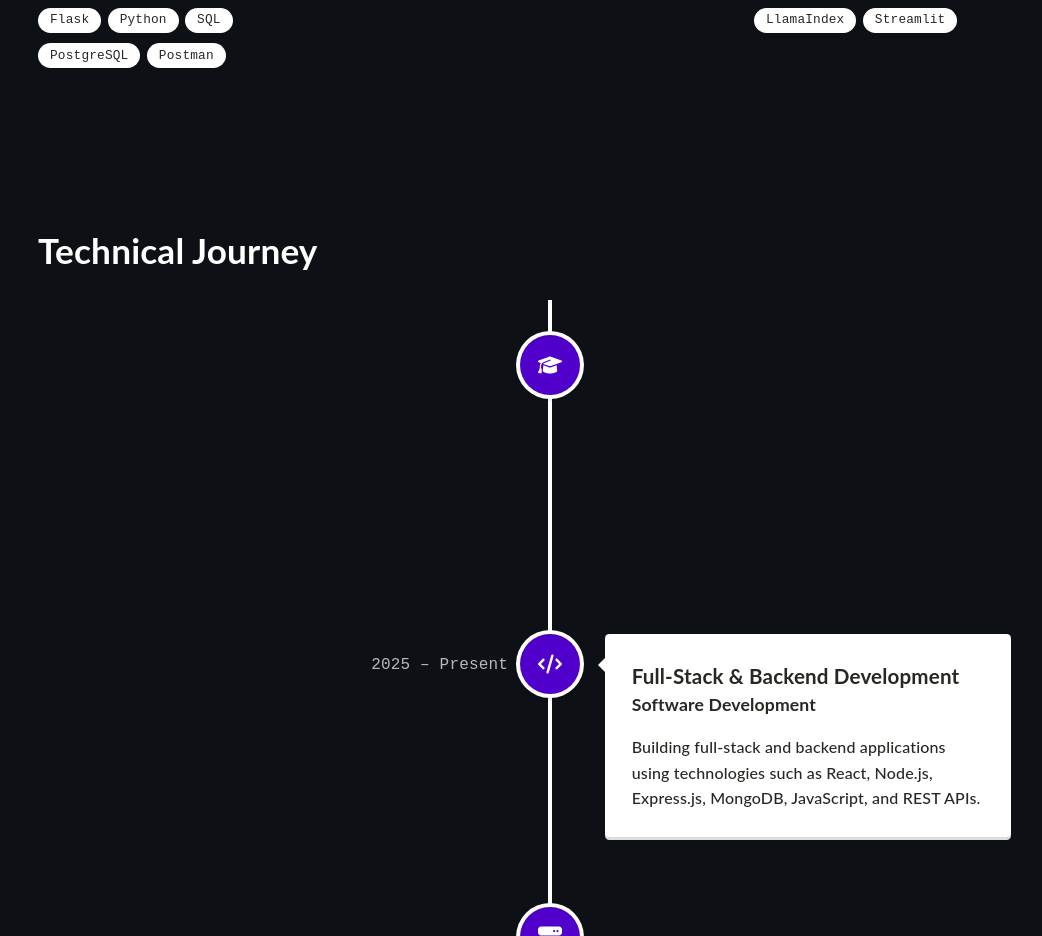
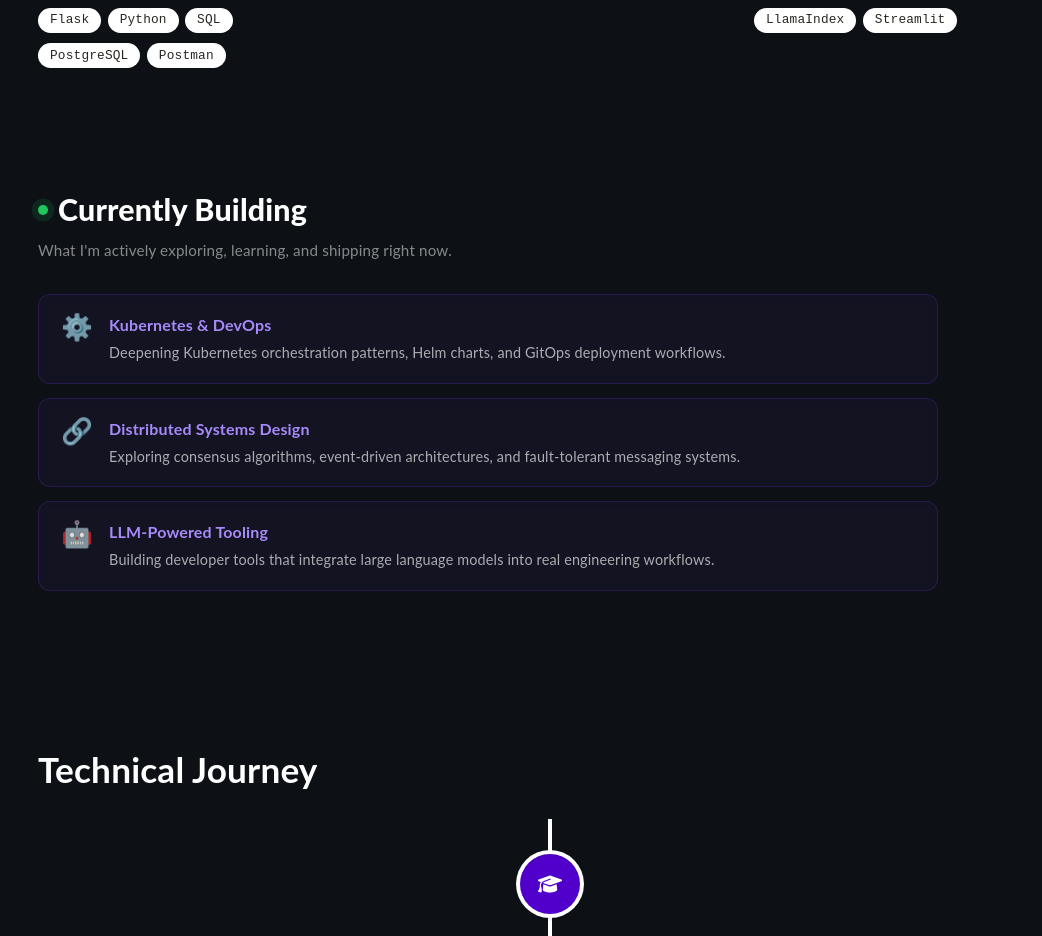
Before and after one commit to prasad-bug/prasad_portfolio, a React (Create React App) app: page /#/ in a window 1280 px wide. Shown: the part 1362-2298 px from the top of the page, without its empty margins (90-1132 px from the left). Built offline with nearby package versions, Linux system fonts and the light colour scheme.

Commit message:
Add CurrentlyBuilding section between Expertise and Timeline

```diff
--- /dev/null
+++ b/src/assets/styles/CurrentlyBuilding.scss
@@ -0,0 +1,144 @@
+/* ===== Section wrapper ===== */
+.cb-container {
+    padding: 4% 10% 5%;
+    text-align: left;
+}
+
+.cb-inner {
+    max-width: 900px;
+}
+
+/* ===== Header row ===== */
+.cb-header {
+    display: flex;
+    align-items: center;
+    gap: 10px;
+    margin-bottom: 6px;
+}
+
+/* Pulsing green "live" dot */
+.cb-live-dot {
+    display: inline-block;
+    width: 10px;
+    height: 10px;
+    border-radius: 50%;
+    background: #22c55e;
+    flex-shrink: 0;
+    box-shadow: 0 0 0 0 rgba(34, 197, 94, 0.6);
+    animation: cb-pulse 2s ease-in-out infinite;
+}
+
+@keyframes cb-pulse {
+    0%   { box-shadow: 0 0 0 0 rgba(34, 197, 94, 0.55); }
+    60%  { box-shadow: 0 0 0 8px rgba(34, 197, 94, 0); }
+    100% { box-shadow: 0 0 0 0 rgba(34, 197, 94, 0); }
+}
+
+.cb-title {
+    font-size: 1.9rem;
+    font-weight: 800;
+    margin: 0;
+    color: white;
+}
+
+.light-mode .cb-title {
+    color: #0d1116;
+}
+
+.cb-subtitle {
+    font-size: 0.95rem;
+    color: rgba(255, 255, 255, 0.5);
+    margin: 0 0 32px 0;
+}
+
+.light-mode .cb-subtitle {
+    color: rgba(13, 17, 22, 0.5);
+}
+
+/* ===== Card grid ===== */
+.cb-grid {
+    display: flex;
+    flex-direction: column;
+    gap: 14px;
+}
+
+/* ===== Individual card ===== */
+.cb-card {
+    display: flex;
+    align-items: flex-start;
+    gap: 16px;
+    padding: 18px 22px;
+    border-radius: 12px;
+    border: 1px solid rgba(124, 58, 237, 0.22);
+    background: rgba(124, 58, 237, 0.06);
+    backdrop-filter: blur(4px);
+    transition:
+        background 0.2s,
+        border-color 0.2s,
+        transform 0.6s cubic-bezier(0.16, 1, 0.3, 1),
+        opacity 0.6s ease;
+
+    /* start hidden — JS adds --visible to trigger entrance */
+    opacity: 0;
+    transform: translateY(20px);
+}
+
+.cb-card--visible {
+    opacity: 1;
+    transform: translateY(0);
+}
+
+.cb-card:hover {
+    background: rgba(124, 58, 237, 0.12);
+    border-color: rgba(124, 58, 237, 0.45);
+}
+
+/* Light mode card */
+.light-mode .cb-card {
+    background: rgba(124, 58, 237, 0.05);
+    border-color: rgba(124, 58, 237, 0.18);
+}
+
+.light-mode .cb-card:hover {
+    background: rgba(124, 58, 237, 0.1);
+    border-color: rgba(124, 58, 237, 0.38);
+}
+
+/* ===== Card contents ===== */
+.cb-card-emoji {
+    font-size: 1.6rem;
+    line-height: 1;
+    flex-shrink: 0;
+    margin-top: 2px;
+}
+
+.cb-card-body {
+    display: flex;
+    flex-direction: column;
+    gap: 4px;
+}
+
+.cb-card-label {
+    font-size: 1rem;
+    font-weight: 700;
+    margin: 0;
+    color: #a78bfa;
+}
+
+.cb-card-desc {
+    font-size: 0.9rem;
+    line-height: 1.65;
+    color: rgba(255, 255, 255, 0.65);
+    margin: 0;
+}
+
+.light-mode .cb-card-desc {
+    color: rgba(13, 17, 22, 0.65);
+}
+
+/* ===== Responsive ===== */
+@media screen and (max-width: 768px) {
+    .cb-container {
+        padding: 6% 5% 7%;
+    }
+}
--- /dev/null
+++ b/src/components/CurrentlyBuilding.tsx
@@ -0,0 +1,81 @@
+import React, { useEffect, useRef, useState } from "react";
+import '../assets/styles/CurrentlyBuilding.scss';
+
+// ─── EDIT THIS ARRAY to update what's shown ───────────────────────────────────
+interface BuildingItem {
+    emoji: string;
+    label: string;
+    description: string;
+}
+
+const currentlyBuilding: BuildingItem[] = [
+    {
+        emoji: "⚙️",
+        label: "Kubernetes & DevOps",
+        description: "Deepening Kubernetes orchestration patterns, Helm charts, and GitOps deployment workflows.",
+    },
+    {
+        emoji: "🔗",
+        label: "Distributed Systems Design",
+        description: "Exploring consensus algorithms, event-driven architectures, and fault-tolerant messaging systems.",
+    },
+    {
+        emoji: "🤖",
+        label: "LLM-Powered Tooling",
+        description: "Building developer tools that integrate large language models into real engineering workflows.",
+    },
+];
+// ──────────────────────────────────────────────────────────────────────────────
+
+function CurrentlyBuilding() {
+    const [visible, setVisible] = useState(false);
+    const sectionRef = useRef<HTMLDivElement>(null);
+
+    // Trigger entrance animation once the section scrolls into view
+    useEffect(() => {
+        const observer = new IntersectionObserver(
+            ([entry]) => {
+                if (entry.isIntersecting) {
+                    setVisible(true);
+                    observer.disconnect();
+                }
+            },
+            { threshold: 0.15 }
+        );
+        if (sectionRef.current) observer.observe(sectionRef.current);
+        return () => observer.disconnect();
+    }, []);
+
+    return (
+        <div className="cb-container" ref={sectionRef} id="currently-building">
+            <div className="cb-inner">
+                <div className="cb-header">
+                    <span className="cb-live-dot" aria-hidden="true" />
+                    <h2 className="cb-title">Currently Building</h2>
+                </div>
+                <p className="cb-subtitle">
+                    What I'm actively exploring, learning, and shipping right now.
+                </p>
+                <div className="cb-grid">
+                    {currentlyBuilding.map((item, i) => (
+                        <div
+                            key={item.label}
+                            className={`cb-card ${visible ? 'cb-card--visible' : ''}`}
+                            style={{ transitionDelay: `${i * 100}ms` }}
+                        >
+                            <span className="cb-card-emoji" aria-hidden="true">
+                                {item.emoji}
+                            </span>
+                            <div className="cb-card-body">
+                                <h3 className="cb-card-label">{item.label}</h3>
+                                <p className="cb-card-desc">{item.description}</p>
+                            </div>
+                        </div>
+                    ))}
+                </div>
+            </div>
+        </div>
+    );
+}
+
+export default CurrentlyBuilding;
--- a/src/components/HomePage.tsx
+++ b/src/components/HomePage.tsx
@@ -1,6 +1,7 @@
 import React, {useState, useEffect} from "react";
 import Main from "./Main";
 import Expertise from "./Expertise";
+import CurrentlyBuilding from "./CurrentlyBuilding";
 import Timeline from "./Timeline";
 import Project from "./Project";
 import Contact from "./Contact";
@@ -37,6 +38,7 @@ function HomePage() {
           <FadeIn transitionDuration={700}>
               <Main/>
               <Expertise/>
+              <CurrentlyBuilding/>
               <Timeline/>
               <Project/>
               <Contact/>
```
